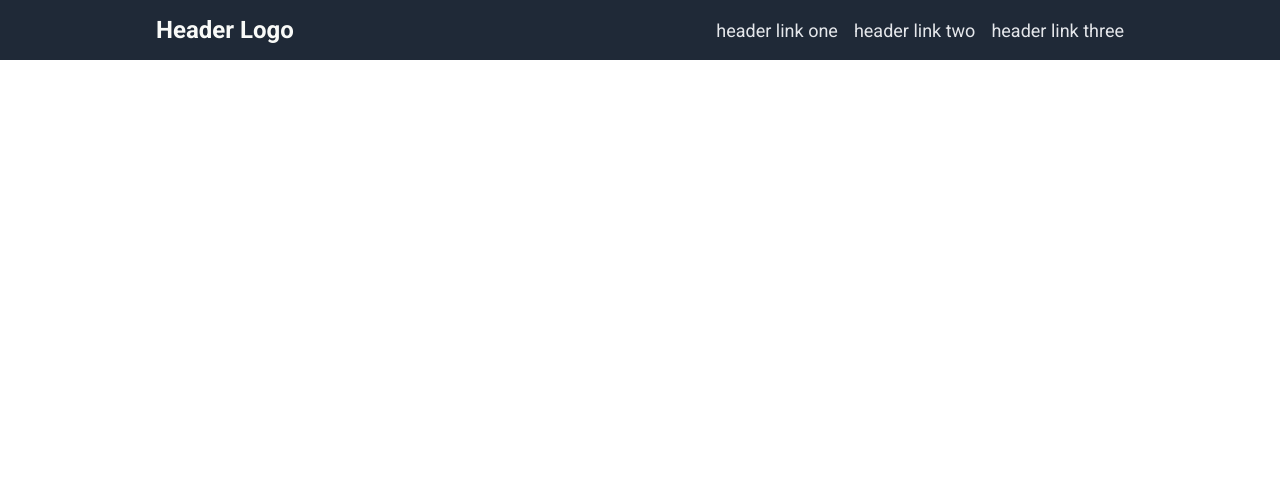
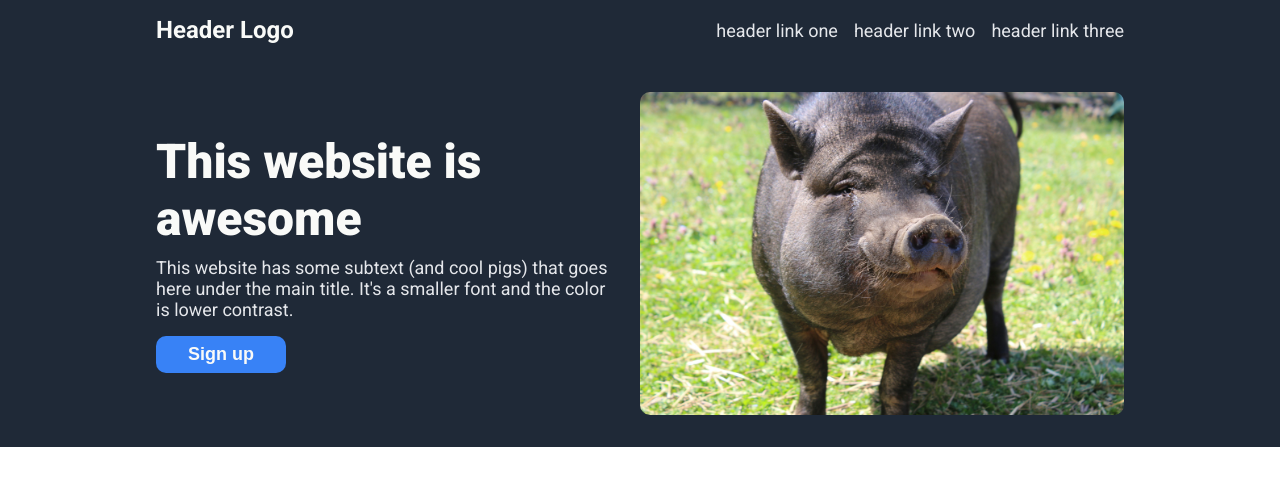
Before and after one commit to glazunia/landing-page, a plain HTML site: page index.html in a window 1280 px wide. Drawn offline with Linux system fonts and the light colour scheme.

Commit message:
Add hero section

```diff
--- a/index.html
+++ b/index.html
@@ -20,7 +20,19 @@
         </nav>
     </header>
     <main>
-
+        <div class="hero">
+            <div class="container">
+                <section class="text">
+                    <h1>This website is awesome</h1>
+                    <p>
+                        This website has some subtext (and cool pigs) that goes here under the main title. It's a
+                        smaller font and the color is lower contrast.
+                    </p>
+                    <button>Sign up</button>
+                </section>
+                <img src="./images/pig-hero.jpg" alt="A big gray boar">
+            </div>
+        </div>
     </main>
     <footer>
 
--- a/styles.css
+++ b/styles.css
@@ -4,6 +4,7 @@
     box-sizing: border-box;
     margin: 0;
     padding: 0;
+    /* outline: 1px solid red; */
 }
 
 body {
@@ -11,7 +12,8 @@ body {
     width: 100%;
 }
 
-.navbar {
+.navbar,
+.hero {
     background-color: #1f2937;
 }
 
@@ -39,8 +41,16 @@ body {
 
 .navlinks li a {
     text-decoration: none;
+}
+
+.navlinks li a,
+.hero p {
     color: #e5e7eb;
     font-size: 18px;
+}
+
+.navlinks li a:hover {
+    color: #c8ccd5;
 }
 
 .navlinks {
@@ -50,3 +60,53 @@ body {
     justify-content: space-between;
     align-items: center;
 }
+
+.hero .container {
+    max-width: 1000px;
+    padding: 32px 16px;
+    margin: 0 auto;
+    display: flex;
+    justify-content: space-between;
+    align-items: center;
+    gap: 32px;
+}
+
+.hero .text {
+    width: 50%;
+}
+
+.hero img {
+    width: 50%;
+    height: auto;
+    border-radius: 10px;
+}
+
+.hero h1 {
+    font-size: 48px;
+    font-weight: 900;
+    color: #f9faf8;
+    margin-bottom: 10px;
+}
+
+.hero p {
+    margin-bottom: 16px;
+}
+
+.hero button {
+    background-color: #3882f6;
+    color: #f9faf8;
+    font-weight: bold;
+    font-size: 18px;
+    padding: 8px 32px;
+    border-radius: 10px;
+    border: none;
+}
+
+.hero button:hover {
+    background-color: hsl(217, 81%, 49%);
+    color: #e0e6db;
+}
+
+.hero button:active {
+    scale: 0.9;
+}
```
Also changed, not shown: images/pig-hero.jpg (added), 1 other file.
